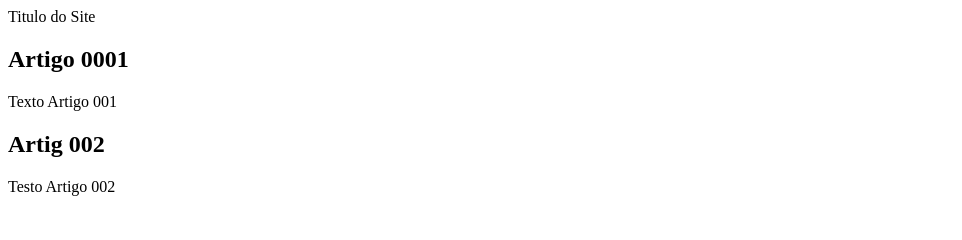
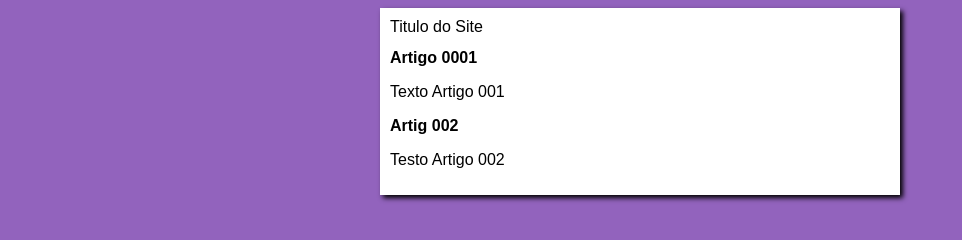
Before and after one commit to Ruanpbo/projeto-site, a plain HTML site: page index.html in a window 1280 px wide. Shown: the whole page, without its empty margins (0-962 px from the left). Drawn offline with Linux system fonts and the light colour scheme.

Commit message:
Iniciei o Desing

```diff
--- /dev/null
+++ b/estilos/style.css
@@ -0,0 +1,16 @@
+*{
+    font-family: Arial, Helvetica, sans-serif ;
+    font-size: 16px;
+}
+
+body {
+    background-color:rgb(146, 99, 189) ;
+}
+
+main{
+    background-color: white;
+    width: 500px;
+    margin: auto;
+    padding: 10px;
+    box-shadow: 3px 3px 5px black;
+}
--- a/index.html
+++ b/index.html
@@ -4,6 +4,7 @@
     <meta charset="UTF-8">
     <meta name="viewport" content="width=device-width, initial-scale=1.0">
     <title>Titulo do Site</title>
+    <link rel="stylesheet" href="estilos/style.css">
 </head>
 <body>
     <main>
```
